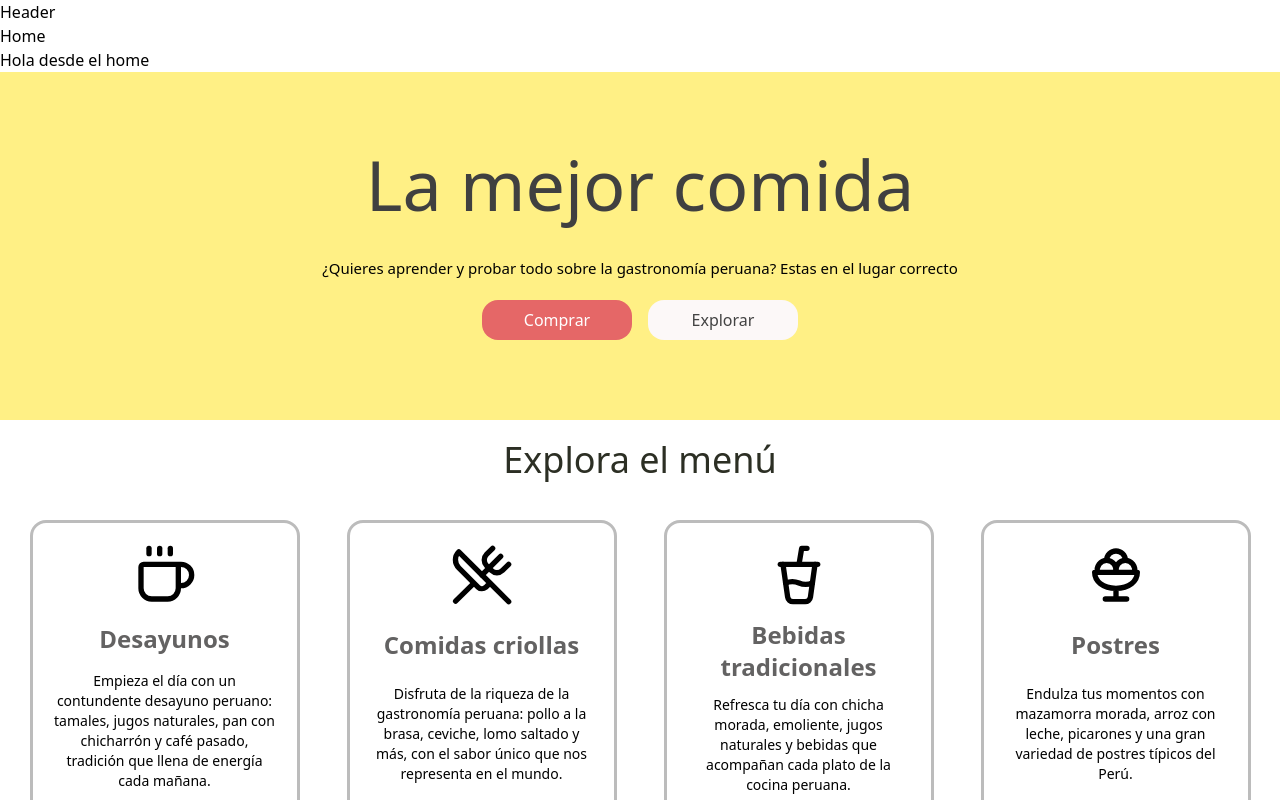
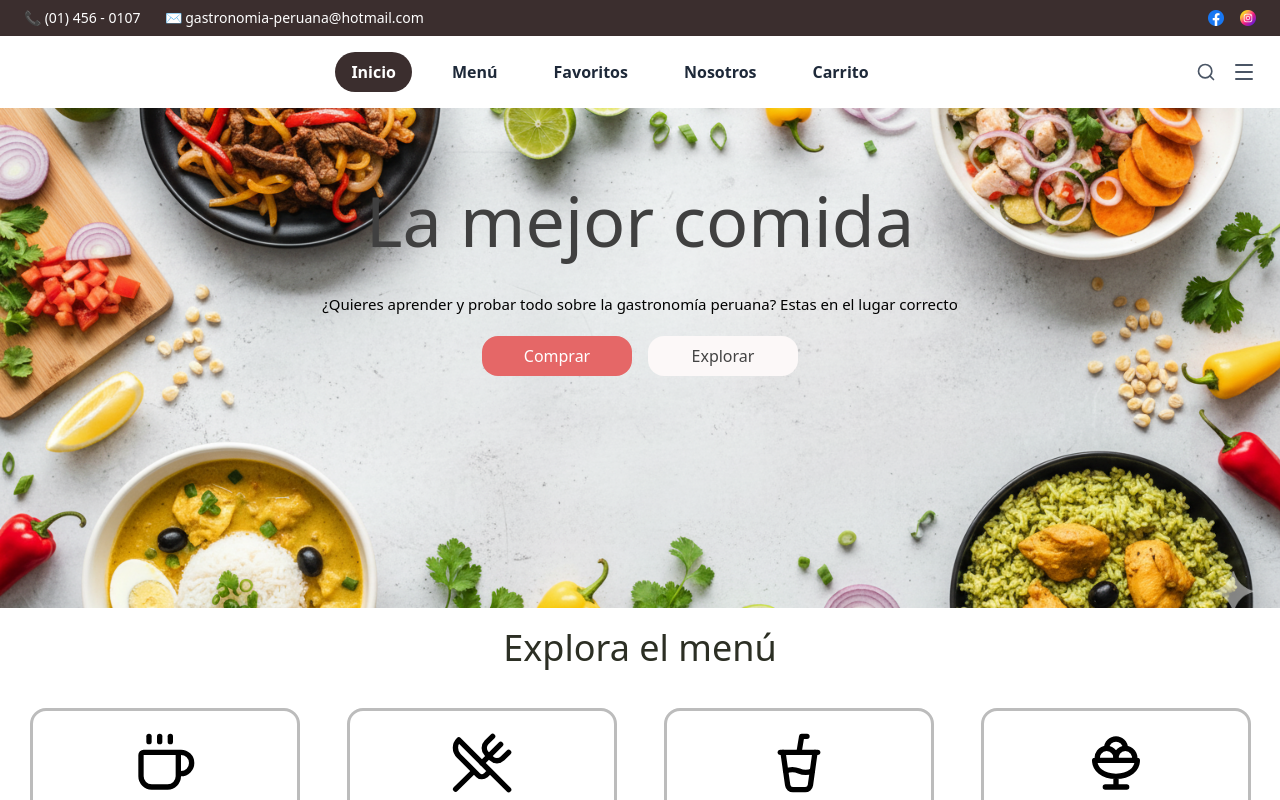
Before and after one commit to JesusCortezCr/Frontend-ComidaPeruana, a React (Vite) app: page / in a window 1280 px wide. Shown: the top 800 px of the page. Built offline with nearby package versions, Linux system fonts and the light colour scheme.

Commit message:
Agrego fondo e implemento cambios en Header, Navbar y Home

```diff
--- a/package.json
+++ b/package.json
@@ -15,6 +15,7 @@
     "react": "^19.1.1",
     "react-dom": "^19.1.1",
     "react-router": "^7.9.0",
+    "react-router-dom": "^7.9.1",
     "tailwindcss": "^4.1.13"
   },
   "devDependencies": {
--- a/src/components/layout/Header.tsx
+++ b/src/components/layout/Header.tsx
@@ -1,10 +1,54 @@
+import { useState } from "react";
+import { Search, Menu } from "lucide-react";
 
 const Header = () => {
+  const [active, setActive] = useState("Inicio");
 
-    return(
-        <>
-        <p>Header</p>
-        </>
-    )
-}
+  const navItems = ["Inicio", "Menú", "Favoritos", "Nosotros", "Carrito"];
+
+  return (
+    <header className="w-full">
+      {/* Barra superior marron */}
+      <div className="bg-[#3B2E2E] text-white text-sm flex justify-between items-center px-6 py-2">
+        <div className="flex space-x-6">
+          <span>📞 (01) 456 - 0107</span>
+          <span>✉️ gastronomia-peruana@hotmail.com</span>
+        </div>
+        <div className="flex space-x-4">
+          <a href="#"><img src="/public/facebook.png" className="w-4 h-4" /></a>
+          <a href="#"><img src="/public/instagram.png" className="w-4 h-4" /></a>
+        </div>
+      </div>
+
+      {/* Barra de navegación */}
+      <nav className="flex items-center justify-between px-6 py-4 bg-white shadow">
+        {/* Menú centrado */}
+        <div className="flex-1 flex justify-center">
+          <div className="flex space-x-6">
+            {navItems.map((item) => (
+              <button
+                key={item}
+                onClick={() => setActive(item)}
+                className={`px-4 py-2 rounded-full font-semibold transition ${
+                  active === item
+                    ? "bg-[#3B2E2E] text-white"
+                    : "text-gray-800 hover:bg-[#3B2E2E] hover:text-white"
+                }`}
+              >
+                {item}
+              </button>
+            ))}
+          </div>
+        </div>
+
+        {/* Buscador + menú hamburguesa */}
+        <div className="flex space-x-4 items-center">
+          <Search className="w-5 h-5 text-gray-600 cursor-pointer hover:text-[#3B2E2E]" />
+          <Menu className="w-6 h-6 text-gray-600 cursor-pointer hover:text-[#3B2E2E]" />
+        </div>
+      </nav>
+    </header>
+  );
+};
+
 export default Header;
--- a/src/components/layout/Navbar.tsx
+++ b/src/components/layout/Navbar.tsx
@@ -5,7 +5,7 @@ const NavBar = () => {
         <>
             <nav>
                 <ul>
-                    <li><Link to="/">Home</Link></li>
+                    <li><Link to="/"></Link></li>
 
                 </ul>
             </nav>
--- a/src/pages/Home.tsx
+++ b/src/pages/Home.tsx
@@ -1,12 +1,14 @@
 import HomeCard from "../components/HomeCard";
 import { HomeCards } from "../data/HomeCards";
+import backgroundImage from '../assets/images/fondo.png';
 
 const Home=()=>{
 
     return(
         <>
-        <h1>Hola desde el home</h1>
-        <div className="bg-yellow-200 py-15 px-8">
+
+        <div className="h-[500px] py-15 px-8 bg-cover bg-center"
+                style={{ backgroundImage: `url(${backgroundImage})` }}>
             <h2 className="text-[#404040] text-[70px] text-center">La mejor comida</h2>
             <p className="text-center text-[15px] my-5">¿Quieres aprender y probar todo sobre la gastronomía peruana? Estas en el lugar correcto</p>
 
```
Also changed, not shown: src/assets/images/fondo.png (added), 1 other file (tests, documents, lock files or other folders).
